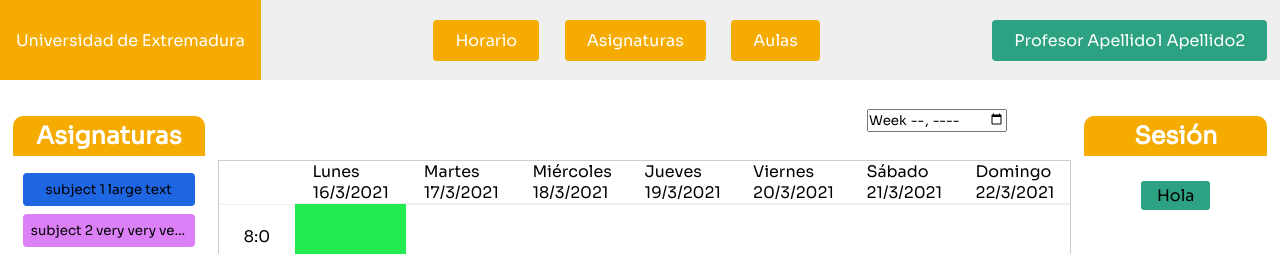
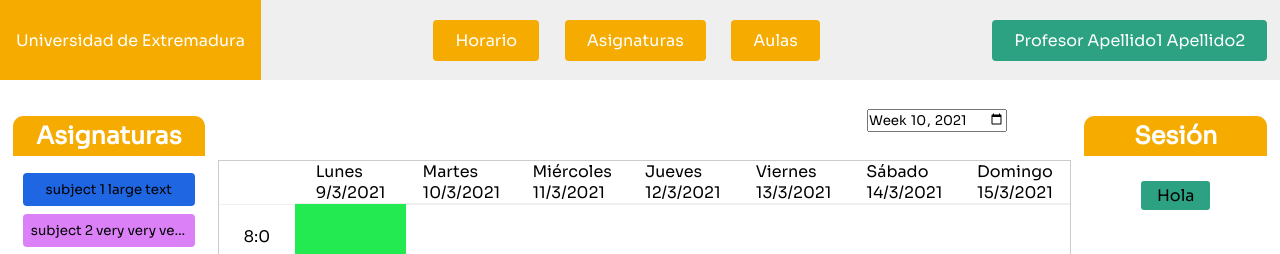
Before and after one commit to Cdelgado23/tfg-calendar, a React (Create React App) app: page /Horario in a window 1280 px wide. Shown: the top 254 px of the page. Built offline with nearby package versions, Linux system fonts and the light colour scheme.

Commit message:
fix: bars size

```diff
--- a/src/components/NavBar/NavBarElements.js
+++ b/src/components/NavBar/NavBarElements.js
@@ -4,12 +4,10 @@ import styled from 'styled-components';
 
 export const Nav = styled.nav`
   background: #EFEFEF;
-  height: 80px;
+  height: 10vh;
   display: flex;
   justify-content: space-between;
   z-index: 10;
-  /* Third Nav */
-  /* justify-content: flex-start; */
 `;
 
 export const NavLink = styled(Link)`
@@ -32,10 +30,9 @@ export const Bars = styled(FaBars)`
   color: #fff;
   @media screen and (max-width: 1024px) {
     display: block;
-    position: absolute;
-    top: 0;
-    right: 0;
-    transform: translate(-100%, 75%);
+    align-items: center;
+    display: flex;
+
     font-size: 1.8rem;
     cursor: pointer;
   }
--- a/src/components/Timetable/index.js
+++ b/src/components/Timetable/index.js
@@ -34,16 +34,12 @@ function placeSession(session, config){
 
 
 function populateGrid(params) {
-    console.log("populating with: ");
-    console.log(params.sessions);
-
     const populated=[];
     params.sessions.forEach(session => {
         populated.push(placeSession(session, params));
     });
     return populated;
 }
-
 
 function populateTimeColumn(params){
     const startHour= (params.timeStart/60)>>0 ;
@@ -120,15 +116,32 @@ function getWeekFromDay(current){
 return week;
 }
 
+function getWeekNumberFromDay(date){
+
+  //find the year of the entered date
+   var oneJan =  new Date(date.getFullYear(), 0, 1);
+
+   // calculating number of days in given year before the given date
+   var numberOfDays =  Math.floor((date - oneJan) / (24 * 60 * 60 * 1000));
+
+   // adding 1 since to current date and returns value starting from 0
+   var result = Math.ceil(( date.getDay() + 1 + numberOfDays) / 7)-1;
+   return result;
+}
+
+
 export default class Timetable extends React.Component {
     constructor(props) {
         super(props);
 
+        var todayDate= new Date();
+        console.log(""+todayDate.getFullYear()+"-W"+getWeekNumberFromDay(todayDate));
         this.state = {mins_x_block: props.mins_x_block,
                       divisions: props.scheduleSize/props.mins_x_block,
                       timeStart: props.timeStart,
                       sessions: props.sessions,
-                      week: getWeekFromDay(getDateOfISOWeek(11,2021))
+                      selectedWeek: ""+todayDate.getFullYear()+"-W"+getWeekNumberFromDay(todayDate),
+                      week: getWeekFromDay(getDateOfISOWeek(getWeekNumberFromDay(todayDate),todayDate.getFullYear()))
                       };
         this.drop = this.drop.bind(this);
         this.handleWeekChange= this.handleWeekChange.bind(this);
@@ -168,6 +181,7 @@ export default class Timetable extends React.Component {
       console.log(current);
 
     this.setState({
+      selectedWeek:event.target.value,
       week: getWeekFromDay(current)
     });
     }
@@ -177,7 +191,7 @@ export default class Timetable extends React.Component {
         <div>
         <WeekDataBlock>
           <WeekPicker>
-            <input type="week" name="week" id="select-week"required onChange={event => this.handleWeekChange(event)}></input>
+            <input type="week" name="week" id="select-week" value={this.state.selectedWeek} required onChange={event => this.handleWeekChange(event)}></input>
           </WeekPicker>
         </WeekDataBlock>
         <TimetableGrid divisions= {this.state.divisions}>
```
